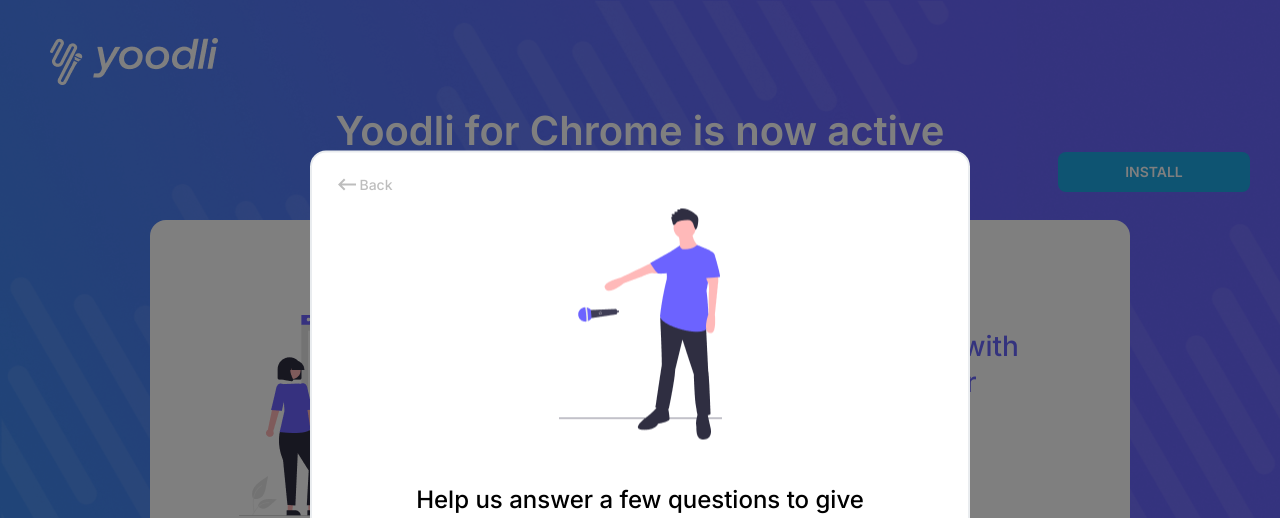
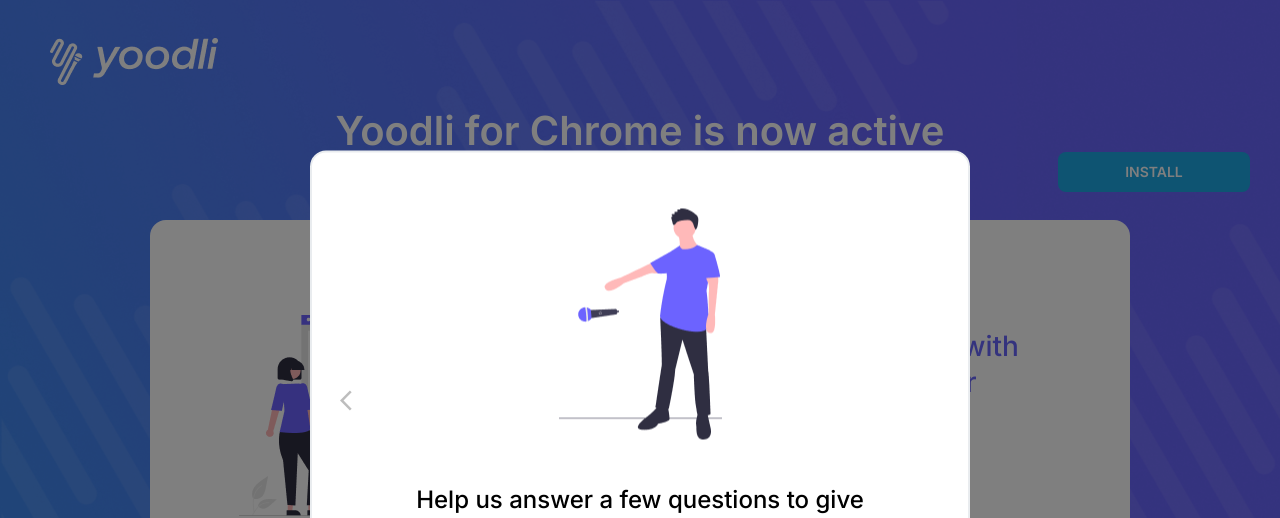
Before and after one commit to qasimfida/Mui_questionair, a React (Create React App) app: page / in a window 1280 px wide. Shown: the top 518 px of the page. Built offline with nearby package versions, Linux system fonts and the light colour scheme.

Commit message:
aligned back button vertical

```diff
--- a/src/components/Questionair/index.jsx
+++ b/src/components/Questionair/index.jsx
@@ -1,7 +1,7 @@
 import { ModalWrapper, Wrapper, BackButton } from "./styles";
 import Start from "./start";
 import { useEffect, useState } from "react";
-import KeyboardBackspaceIcon from "@mui/icons-material/KeyboardBackspace";
+import ArrowBackIosIcon from '@mui/icons-material/ArrowBackIos';
 import Step1 from "./Step1";
 import Step2 from "./Step2";
 import Step3 from "./Step3";
@@ -160,7 +160,7 @@
     <ModalWrapper open={open}>
       <Wrapper>
         <BackButton disabled={step === 0} onClick={handleBack}>
-          <KeyboardBackspaceIcon /> Back
+          <ArrowBackIosIcon />
         </BackButton>
         {renderStep()}
       </Wrapper>
--- a/src/components/Questionair/styles.js
+++ b/src/components/Questionair/styles.js
@@ -251,11 +251,28 @@
     width: "100%",
   },
 }));
-export const BackButton = styled(MuiButton)({
+export const BackButton = styled(MuiButton)(({theme})=>({
   position: 'absolute',
-  top: '20px',
+  top: '50%',
+  transform: 'translateY(-50%)',
   left: '20px',
   padding: '0',
   margin: 0,
-  textTransform: 'capitalize'
-})
+  textTransform: 'capitalize',
+  borderRadius: '50%',
+  minWidth: 'auto !important',
+  display: 'flex',
+  alignItems: 'center',
+  justifyContent: 'center',
+  height: '32px',
+  width: '32px',
+  "svg":{
+    width: '24px',
+    height: '24px',
+    marginLeft: '7px'
+  },
+  "&:hover":{
+    background: theme.colors.primary,
+    color: "#fff"
+  }
+}))
```
